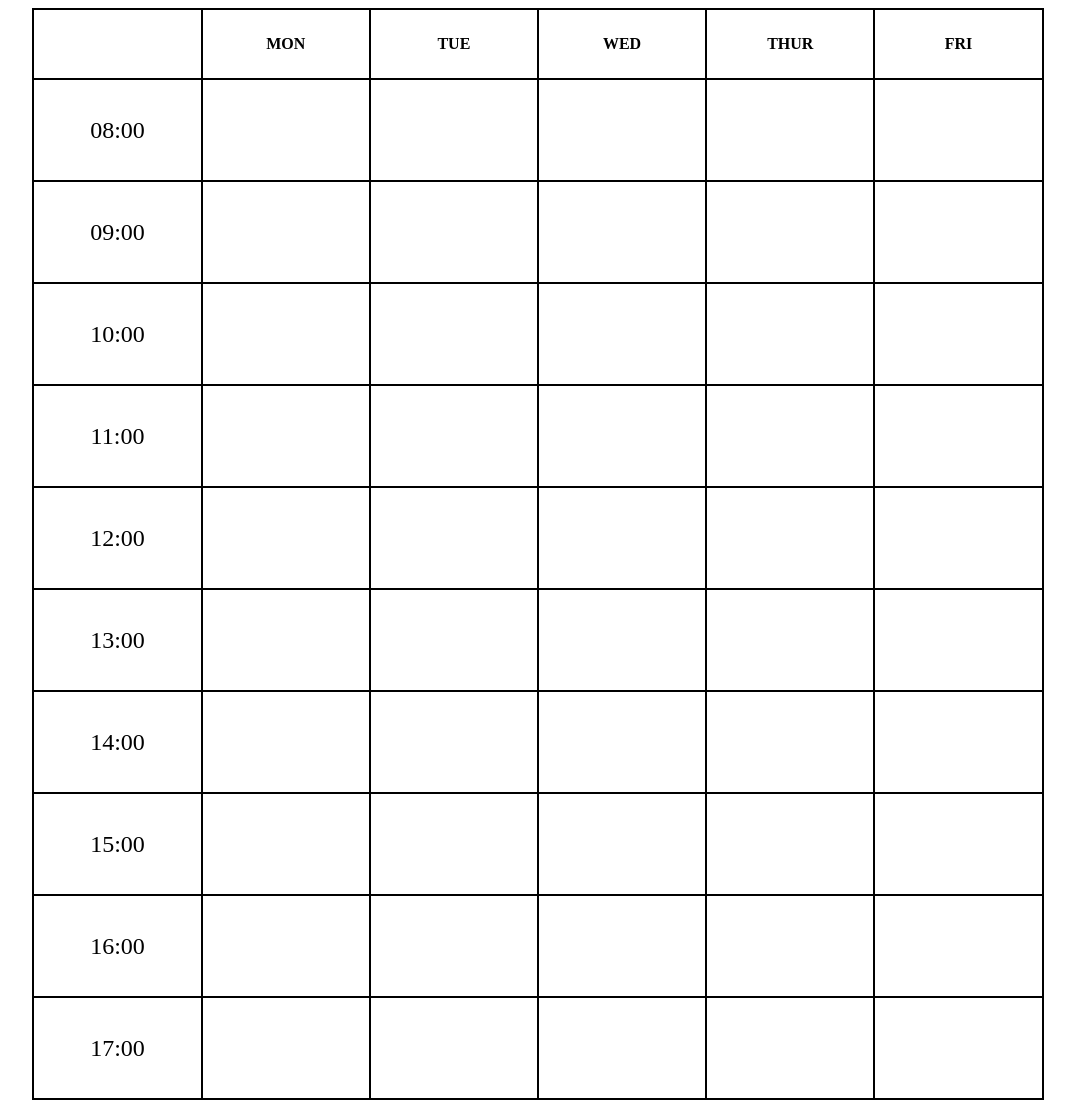
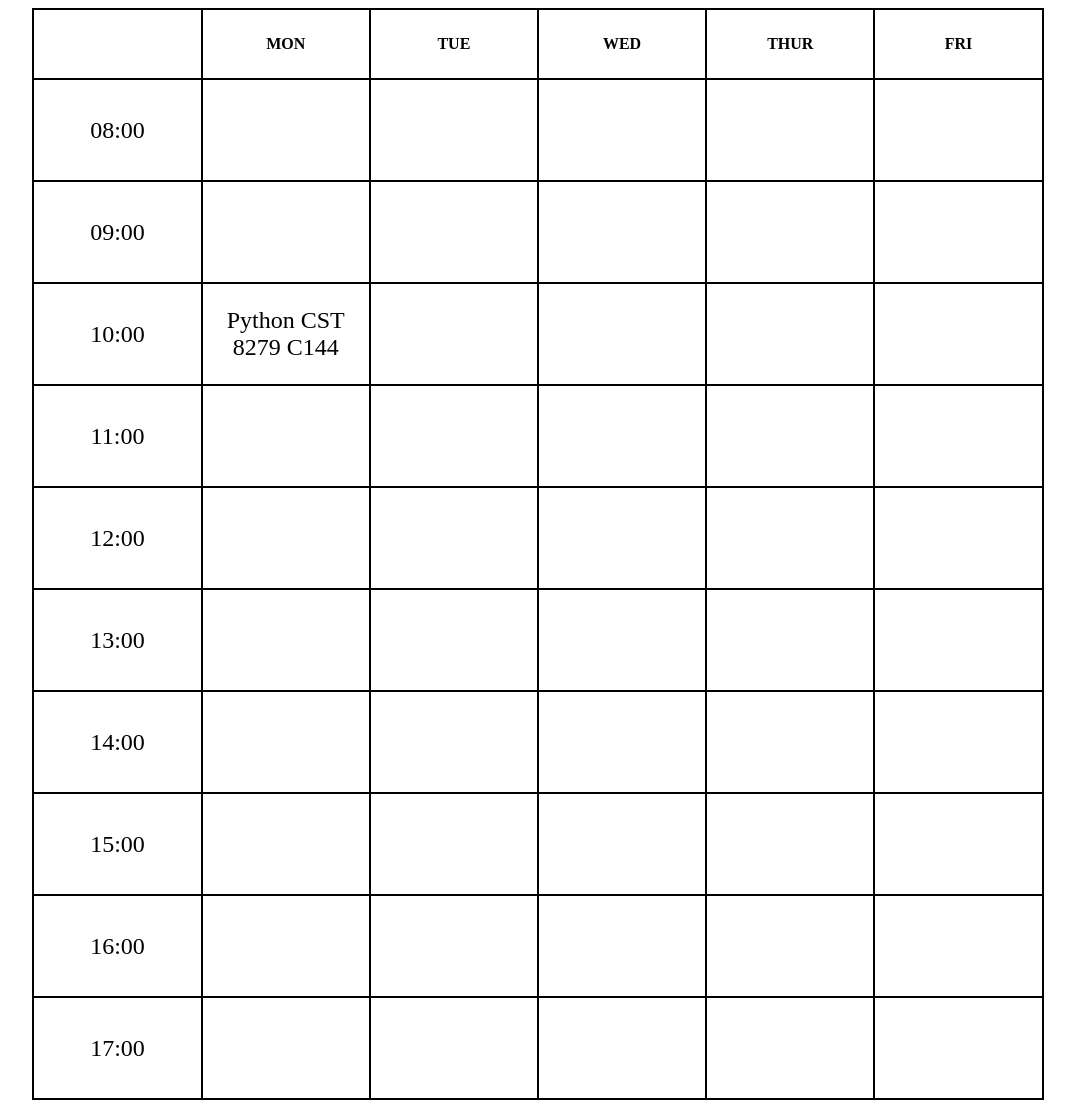
Before and after one commit to szet0018/zebra-table, a plain HTML site: page index.html in a window 1280 px wide. Shown: the top 1100 px of the page, without its empty margins (102-1177 px from the left). Drawn offline with Linux system fonts and the light colour scheme.

```diff
--- a/index.html
+++ b/index.html
@@ -34,7 +34,7 @@
   </tr>
   <tr>
     <td>10:00</td>
-    <td></td>
+    <td>Python CST 8279 C144</td>
     <td></td>
     <td></td>
     <td></td>
```
